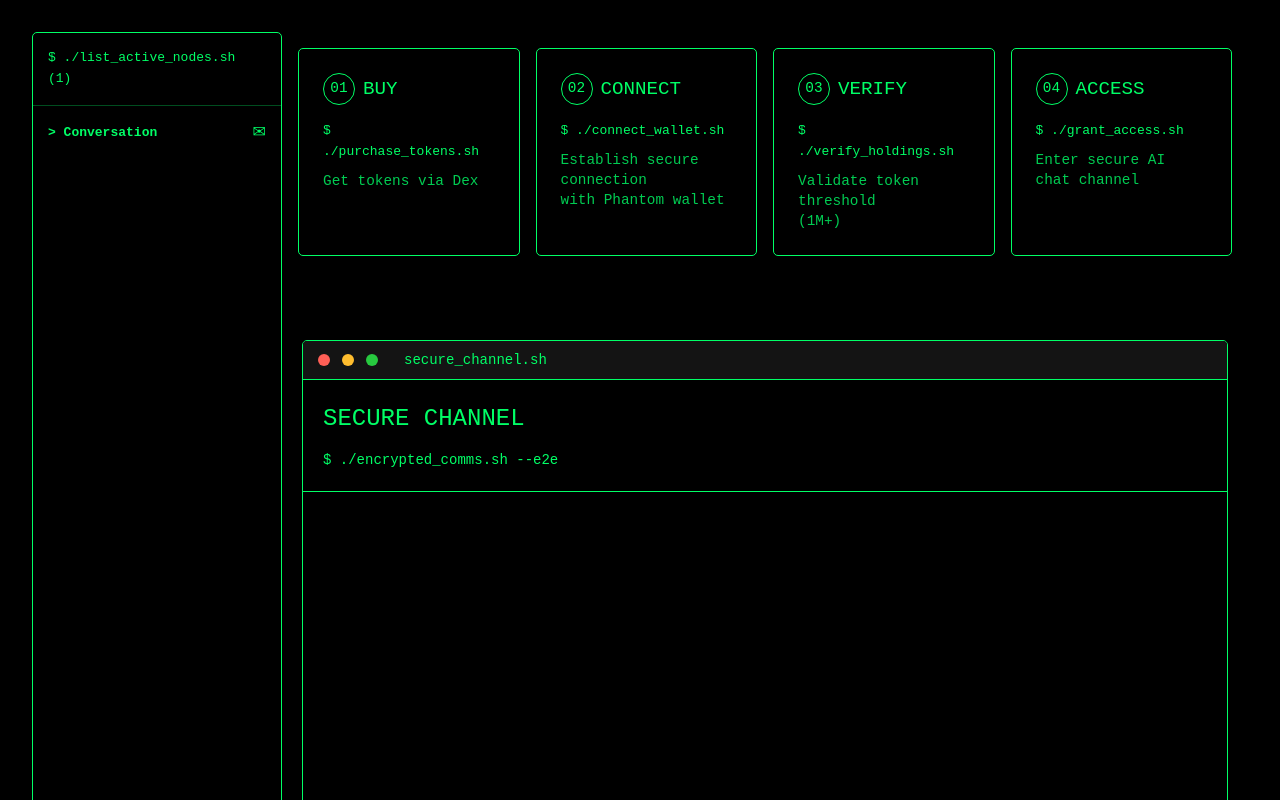
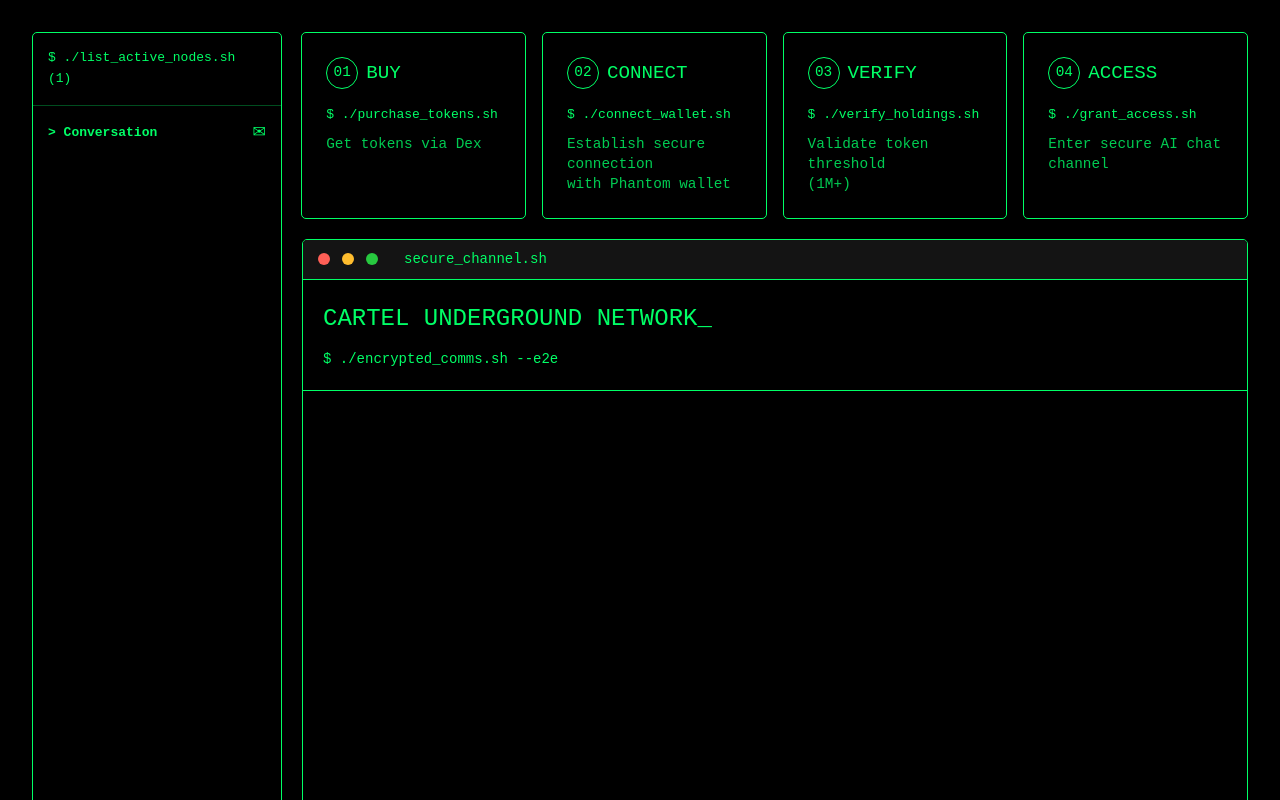
Before and after one commit to internetmemes3/terminal, a Next.js app: page /chat in a window 1280 px wide. Shown: the top 800 px of the page. Built offline with nearby package versions, Linux system fonts and the light colour scheme.

Commit message:
terminal

```diff
--- a/src/app/chat/chat.css
+++ b/src/app/chat/chat.css
@@ -7,7 +7,8 @@
   background-color: var(--background);
   border: 1px solid var(--terminal-green);
   border-radius: 5px;
-  margin: 20px;
+  margin-left: 20px;
+  margin-top: 20px;
   overflow: hidden;
 }
 
--- a/src/app/chat/page.js
+++ b/src/app/chat/page.js
@@ -11,7 +11,29 @@ export default function ChatPage() {
   const [message, setMessage] = useState('');
   const [showCursor, setShowCursor] = useState(true);
   const messageInputRef = useRef(null);
+  const [displayText, setDisplayText] = useState('');
+  const fullText = 'CARTEL UNDERGROUND NETWORK';
 
+  useEffect(() => {
+    let i = 0;
+    const typingInterval = setInterval(() => {
+      if (i < fullText.length) {
+        setDisplayText(fullText.substring(0, i + 1));
+        i++;
+      } else {
+        clearInterval(typingInterval);
+      }
+    }, 100);
+
+    const cursorInterval = setInterval(() => {
+      setShowCursor(prev => !prev);
+    }, 500);
+
+    return () => {
+      clearInterval(typingInterval);
+      clearInterval(cursorInterval);
+    };
+  }, []);
 
   useEffect(() => {
     const cursorInterval = setInterval(() => {
@@ -110,7 +132,11 @@ export default function ChatPage() {
           </div>
 
           <div className="chat-title-section">
-            <h1>SECURE CHANNEL</h1>
+          <div className="command-line">
+        <h1 className="command-line" style={{ borderRight: 'none' }}>
+          {displayText}<span style={{ opacity: showCursor ? 1 : 0 }}>_</span>
+        </h1>
+      </div>
             <div className="command-line">$ ./encrypted_comms.sh --e2e</div>
           </div>
 
--- a/src/app/styles/accessProtocol.css
+++ b/src/app/styles/accessProtocol.css
@@ -18,8 +18,7 @@
   display: grid;
   grid-template-columns: repeat(4, 1fr);
   gap: 1rem;
-  margin-bottom: 3rem;
-  padding: 1rem;
+  padding-left: 1.2rem;
 }
 
 .protocol-step {
```
